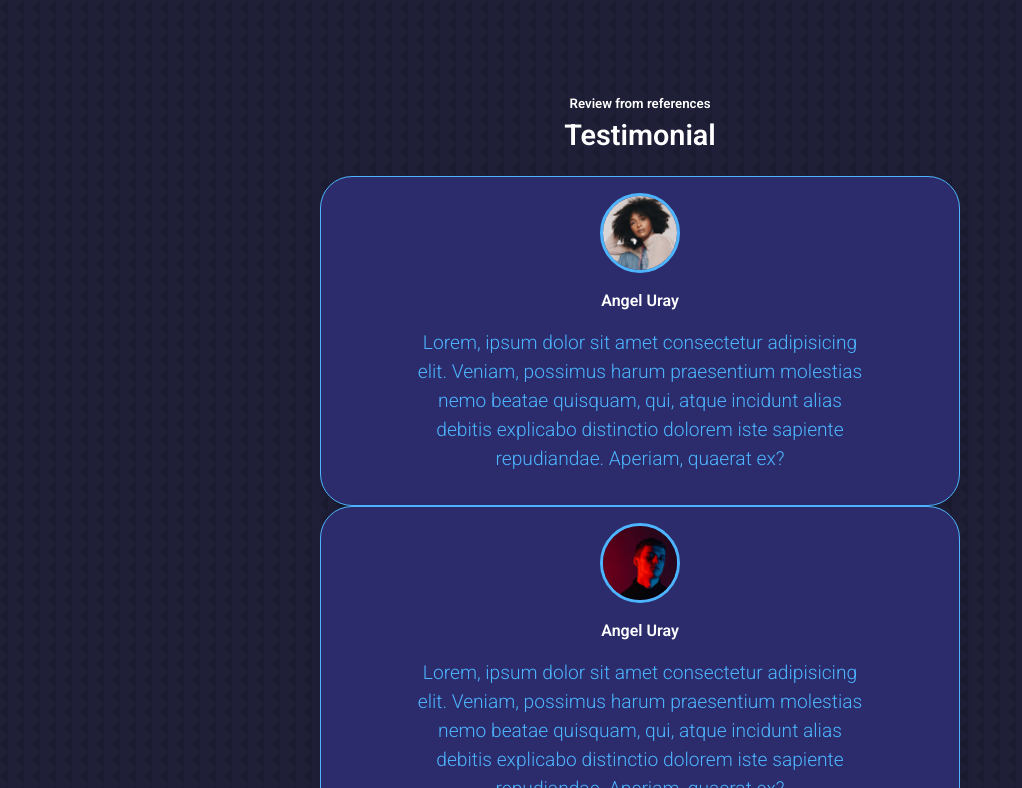
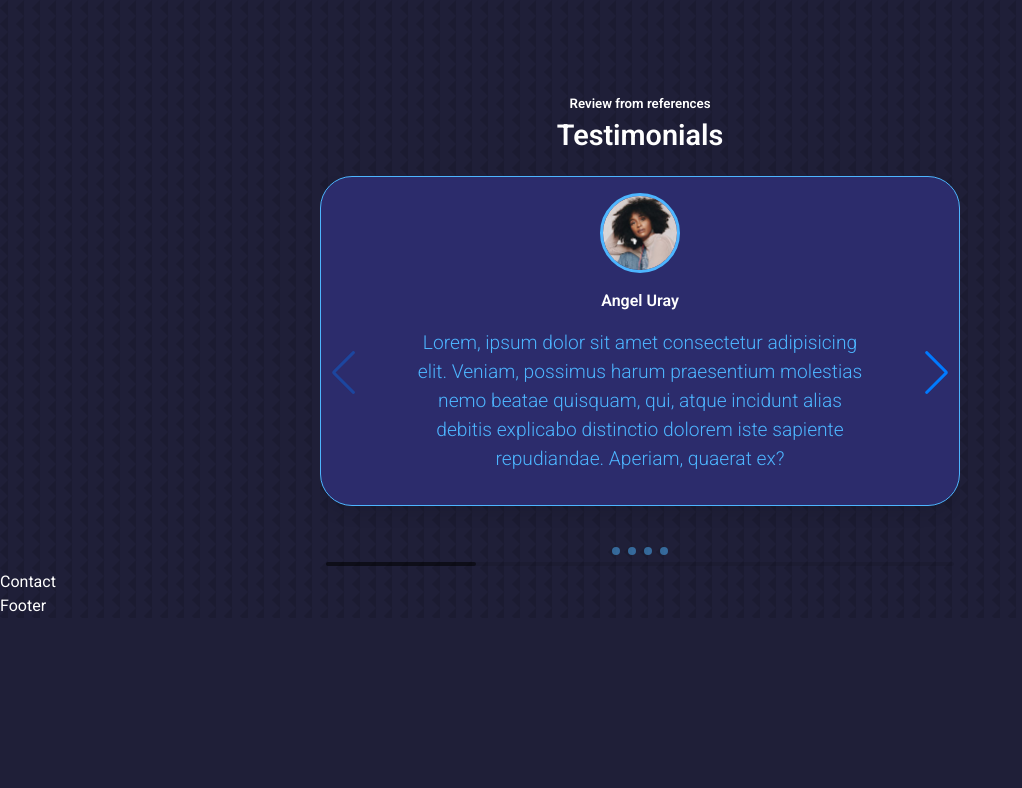
Before and after one commit to robinbenitezmora/Portfolio-Full-Stack-Robin, a React (Create React App) app: page / in a window 1280 px wide. Shown: the part 3472-4260 px from the top of the page, without its empty margins (0-1022 px from the left). After the commit the page ends 4090 px from the top, so only its background shows below. Built offline with nearby package versions, Linux system fonts and the light colour scheme.

Commit message:
Add 'swiper' library to make slading 'Testimonial'section

```diff
--- a/src/components/testimonial/Testimonial.jsx
+++ b/src/components/testimonial/Testimonial.jsx
@@ -4,6 +4,17 @@
 import AVTR3 from '../../assets/avatar3.jpg'
 import AVTR4 from '../../assets/avatar4.jpg'
 import './testimonial.css'
+
+// import Swiper core and required modules
+import { Navigation, Pagination, Scrollbar, A11y } from 'swiper';
+
+import { Swiper, SwiperSlide } from 'swiper/react';
+
+// Import Swiper styles
+import 'swiper/css';
+import 'swiper/css/navigation';
+import 'swiper/css/pagination';
+import 'swiper/css/scrollbar';
 
 const reference = [
   {
@@ -34,25 +45,35 @@
 
 const Testimonial = () => {
   return (
-    <section>
+    <section id='testimonials'>
     <h5>Review from references</h5>
-    <h2>Testimonial</h2>
+    <h2>Testimonials</h2>
 
-    <div className='container testimonials__container'>
+    <Swiper className='container testimonials__container'
+    // install Swiper modules
+      modules={[Navigation, Pagination, Scrollbar, A11y]}
+      spaceBetween={40}
+      slidesPerView={1}
+      navigation
+      pagination={{ clickable: true }}
+      scrollbar={{ draggable: true }}
+      onSwiper={(swiper) => console.log(swiper)}
+      onSlideChange={() => console.log('slide change')}
+    >
       {
         reference.map(({id, image, name, comment}) => {
           return (
-            <article key={id} className='testimonial__item'>
+            <SwiperSlide key={id} className='testimonial__item'>
               <div className='testimonial__item-image'>
                 <img src={image} alt={name} />
               </div>
               <h4>{name}</h4>
               <p className='testimonial__item-comment'>{comment}</p>
-            </article>
+            </SwiperSlide>
           )
         })
       }
-    </div>
+    </Swiper>
     </section>
   )
 }
--- a/src/components/testimonial/testimonial.css
+++ b/src/components/testimonial/testimonial.css
@@ -1,5 +1,11 @@
 .container.testimonials__container {
   width: 50%;
+  padding-bottom: 4rem;
+}
+
+.swiper-pagination-clickable .swiper-pagination-bullet {
+  background: var(--color-primary);
+  opacity: 0.5;
 }
 
 .testimonial__item {
```
